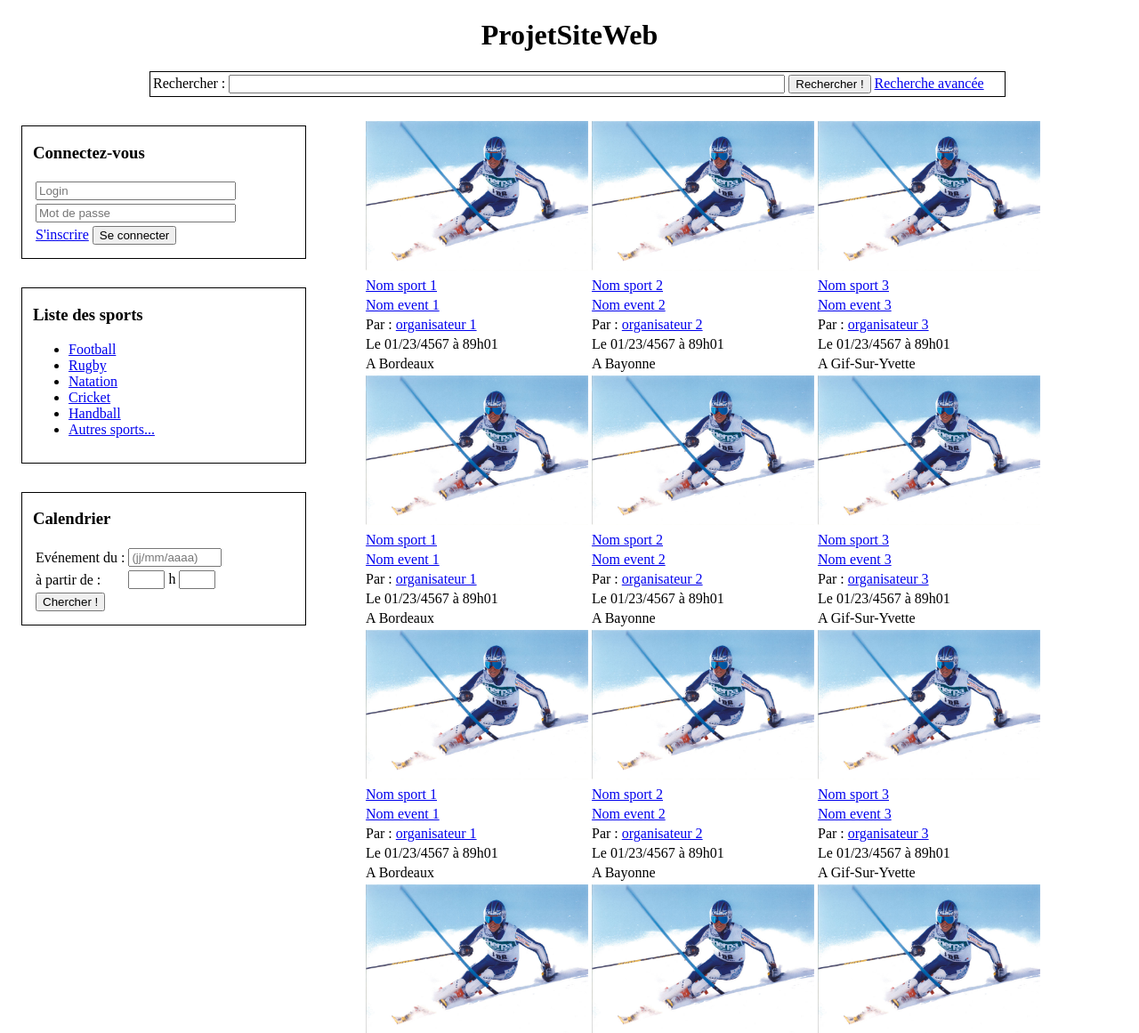
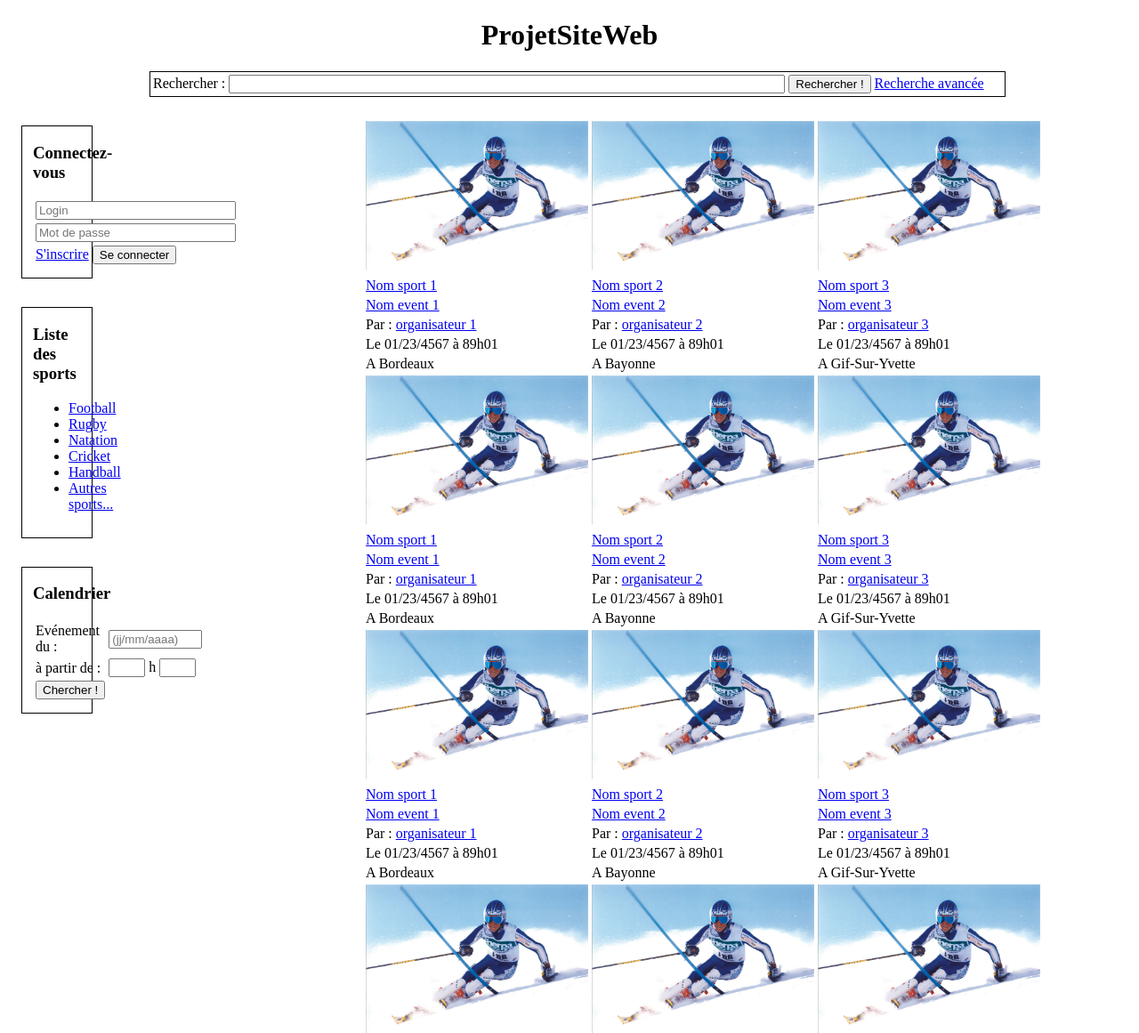
Before and after one commit to ENSC-ProjWeb/RendezVousSportifs, a PHP site: page / in a window 1280 px wide. Shown: the top 1161 px of the page at 89% size. Run offline with PHP 8.4, Linux system fonts and the light colour scheme.

Commit message:
Modif CSS qui sert à rien :(

```diff
--- a/css/stylePrincipal.css
+++ b/css/stylePrincipal.css
@@ -24,7 +24,7 @@ body
 #zoneMenu
 {
     position: absolute;
-    width: 20em;
+    width: 5em;
     margin-left: 1em;
 }
 
@@ -33,6 +33,7 @@ body
     border: 0.05em solid black;
     padding-left: 0.75em;
     padding-bottom: 0.75em;
+    padding-right: 0.75em;
     margin-top: 2em;
 }
 
```
